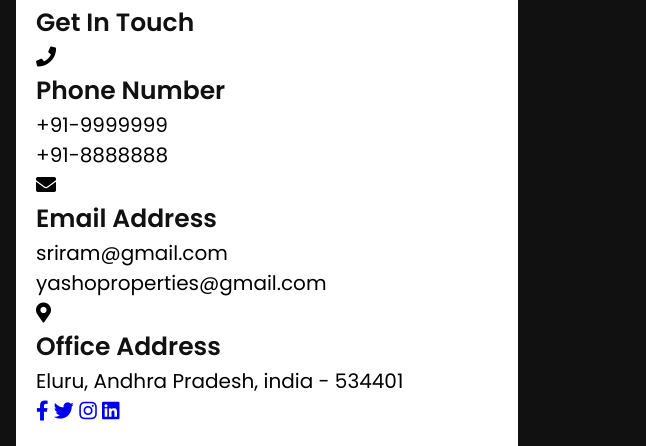
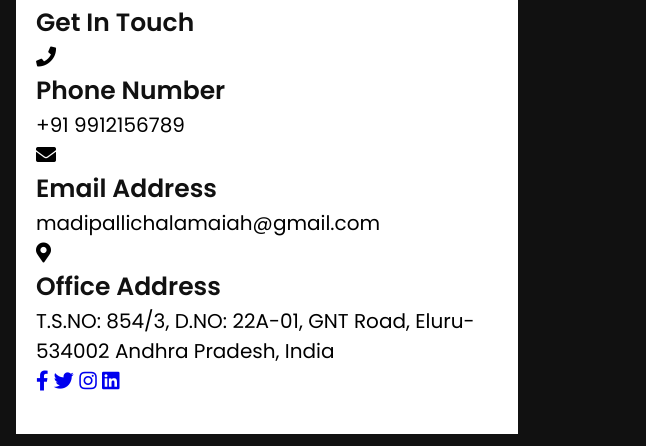
Before and after one commit to sarath9985/custom-site, a plain HTML site: page index.html in a window 1280 px wide. Shown: the part 4265-4711 px from the top of the page, 634-1280 px from the left. Drawn offline with nearby package versions, Linux system fonts and the light colour scheme; some packages are replaced by stand-ins of ours; a script that the page names is missing.

Commit message:
modified 2

```diff
--- a/index.html
+++ b/index.html
@@ -382,21 +382,19 @@
             <div class="info">
                <i class="fas fa-phone"></i>
                <h3>phone number</h3>
-               <p>+91-9999999</p>
-               <p>+91-8888888</p>
+               <p>+91 9912156789</p>
             </div>
 
             <div class="info">
                <i class="fas fa-envelope"></i>
                <h3>email address</h3>
-               <p>sriram@gmail.com</p>
-               <p>yashoproperties@gmail.com</p>
+               <p>madipallichalamaiah@gmail.com</p>
             </div>
 
             <div class="info">
                <i class="fas fa-map-marker-alt"></i>
                <h3>office address</h3>
-               <p>Eluru, Andhra Pradesh, india - 534401</p>
+               <p>T.S.NO: 854/3, D.NO: 22A-01, GNT Road, Eluru-534002 Andhra Pradesh, India</p>
             </div>
 
             <div class="share">
```
